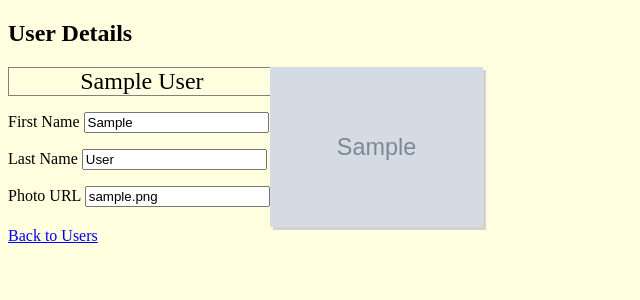
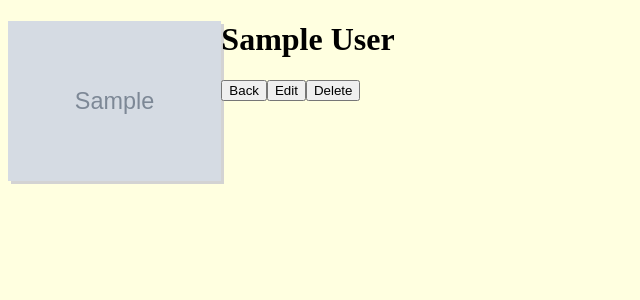
Before and after one commit to ac-springboard/unit-23, a Flask app: page /users/1 in a window 1280 px wide. Shown: the top 300 px of the page, without its empty margins (0-640 px from the left). Run offline with Flask 2, Linux system fonts and the light colour scheme; tables that the repository leaves empty hold one stand-in row (values such as "Sample post"); grey boxes marked "Sample" are stand-in pictures.

Commit message:
[WIP][U2301] User Details - beta

```diff
--- a/23.1/exercise/flask-blogly/data_init/init_and_seed.py
+++ b/23.1/exercise/flask-blogly/data_init/init_and_seed.py
@@ -14,15 +14,15 @@ class AppInit:
         """Add a default user"""
         budda = User(first_name='Siddhārtha',
                      last_name='Gautama',
-                     photo_url=None)
+                     image_url=None)
         jesus = User(first_name='Jesus',
                      last_name='Christ')
         krishna = User(first_name='Krishna',
                        last_name='Vasudeva',
-                       photo_url=None)
+                       image_url=None)
         lahiru = User(first_name='Lahiru',
                       last_name='Gamathige',
-                      photo_url=u'https://res-4.cloudinary.com/crunchbase-production/image/upload/c_lpad,h_256,w_256,f_auto,q_auto:eco/v1446050463/wle8mms7cc0leozu27fy.jpg')
+                      image_url=u'https://res-4.cloudinary.com/crunchbase-production/image/upload/c_lpad,h_256,w_256,f_auto,q_auto:eco/v1446050463/wle8mms7cc0leozu27fy.jpg')
 
         db.session.add(budda)
         db.session.add(jesus)
--- a/23.1/exercise/flask-blogly/models/models.py
+++ b/23.1/exercise/flask-blogly/models/models.py
@@ -31,7 +31,7 @@ class User(db.Model):
     last_name = db.Column(db.String(50),
                           nullable=True)
 
-    photo_url = db.Column(db.String,
+    image_url = db.Column(db.String,
                           nullable=True,
                           default=u'https://i.pinimg.com/originals/4e/76/76/4e76765fda952b5d0243225a1c665874.jpg')
 
--- a/23.1/exercise/flask-blogly/requirements.txt
+++ b/23.1/exercise/flask-blogly/requirements.txt
@@ -7,5 +7,4 @@ MarkupSafe==1.1.1
 psycopg2-binary==2.8.6
 six==1.15.0
 SQLAlchemy==1.3.22
-SQLAlchemy-Utils==0.36.8
 Werkzeug==1.0.1
--- a/23.1/exercise/flask-blogly/routes/routes.py
+++ b/23.1/exercise/flask-blogly/routes/routes.py
@@ -17,6 +17,6 @@ def list_view():
 @routes.route('/users/<int:user_id>')
 def details_view(user_id):
     user = User.query.get(user_id)
-    return render_template('user_form.html',
+    return render_template('user_view.html',
                            page_title='User Details',
                            user=user)
--- a/23.1/exercise/flask-blogly/static/css/styles.css
+++ b/23.1/exercise/flask-blogly/static/css/styles.css
@@ -1,23 +1,52 @@
-html, body{
-	background-color: lightyellow;
-	}
-form, img{
-	float: left;
+html, body {
+	background-color : lightyellow;
 	}
 
+/*form, img{*/
+/*	float: left;*/
+/*	}*/
+
 img {
-	height: 10em;
-	box-shadow: 3px 3px lightgray;
+	height     : 10em;
+	box-shadow : 3px 3px lightgray;
 	}
 
 legend {
-	font-size: 1.5em;
+	font-size  : 1.5em;
 	text-align : center;
 	width      : 100%;
 	border     : 1px solid gray
 	}
 
-#to_list_bt{
-	clear: both;
-	display: block;
+/*
+ * USER_DETAIL.HTML
+ */
+#user_detailS_form_div {
+	border : 1px solid red;
+	display: inline-block;
 	}
+
+img#user_details_image {
+	float: left;
+	}
+
+img#user_details_form {
+	float: left;
+	}
+
+.user_details_form_bt {
+	display: inline-block;
+	float : left;
+	}
+
+#to_list_bt {
+
+	}
+
+#to_edit_bt {
+
+	}
+
+#to_dele_bt {
+
+	}
--- a/23.1/exercise/flask-blogly/templates/user_form.html
+++ b/23.1/exercise/flask-blogly/templates/user_form.html
@@ -1,6 +1,6 @@
 {% extends "base.html" %}
 {% block page_content %}
-	<h2>User Details</h2>
+	<h2>User ???</h2>
 	<form>
 		<fieldsed>
 			<legend>{{ user.first_name }} {{ user.last_name }}</legend>
@@ -13,11 +13,11 @@
 				<input name="last_name" value="{{ user.last_name }}"/>
 			</p>
 			<p>
-				<label for="photo_url">Photo URL</label>
-				<input name="photo_url" value="{{ user.photo_url }}"/>
+				<label for="image_url">Photo URL</label>
+				<input name="image_url" value="{{ user.image_url }}"/>
 			</p>
 		</fieldsed>
 	</form>
-		<img src="{{ user.photo_url }}"/>
+		<img src="{{ user.image_url }}"/>
 	<a id="to_list_bt" href="/">Back to Users</a>
 {% endblock %}
--- /dev/null
+++ b/23.1/exercise/flask-blogly/templates/user_view.html
@@ -0,0 +1,15 @@
+{% extends "base.html" %}
+{% block page_content %}
+	<div id="user_details_form_div">
+		<img id="user_details_image" src="{{ user.image_url }}"/>
+		<h1>{{ user.full_name() }}</h1>
+		<form id="user_details_form">
+			<button class="user_details_form_bt" type=submit" id="to_list_bt" formaction="/">Back</button>
+			<button class="user_details_form_bt" type=submit" id="to_edit_bt" formaction="/users/<int:user.id>/edit">Edit
+			</button>
+			<button class="user_details_form_bt" type=submit" id="to_dele_bt" formaction="/users/<int:user.id/delete>">
+				Delete
+			</button>
+		</form>
+	</div>
+{% endblock %}
```
